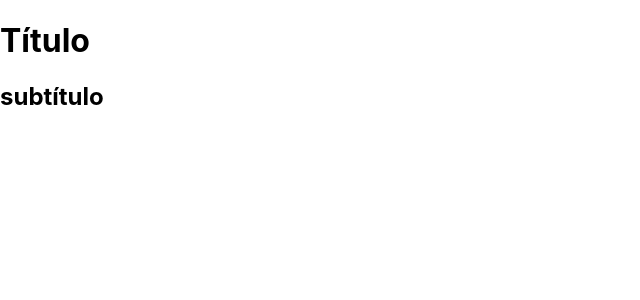
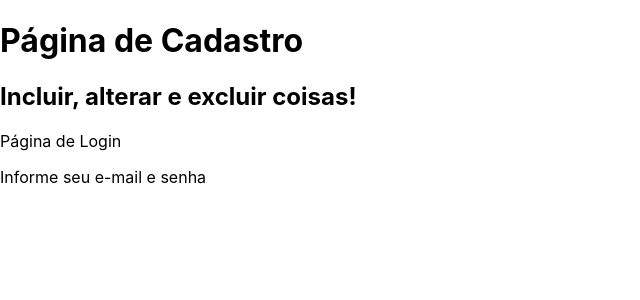
Before and after one commit to David-Pires/React-Exercises, a Next.js app: page /basicos/utilizingTitle in a window 1280 px wide. Shown: the top 300 px of the page, without its empty margins (0-640 px from the left). Built offline with nearby package versions, Linux system fonts and the light colour scheme.

Commit message:
Convention of the use of (props) arguments and atributes

```diff
--- a/components/Titulo.jsx
+++ b/components/Titulo.jsx
@@ -1,8 +1,16 @@
-export default function Titulo() {
-    return (
+export default function Titulo(props) {
+
+    return props.pequeno ? (
       <>
-        <h1>Título</h1>
-        <h2>subtítulo</h2>
+        <p>{props.principal}</p>
+        <p>{props.secundario}</p>
       </>
-    )
+
+  ) : (
+      <>
+        <h1>{props.principal}</h1>
+        <h2>{props.secundario}</h2>
+      </>
+
+      )
 }
--- a/pages/basicos/utilizingTitle.jsx
+++ b/pages/basicos/utilizingTitle.jsx
@@ -2,7 +2,15 @@
 export default function utilizingTitle() {
   return (
       <div>
-        <Titulo/>
+        <Titulo
+                principal="Página de Cadastro"
+                secundario="Incluir, alterar e excluir coisas!"
+        />
+        <Titulo
+        principal="Página de Login"
+        secundario="Informe seu e-mail e senha"
+        pequeno={true}
+/>
       </div>
   );
 }
```
